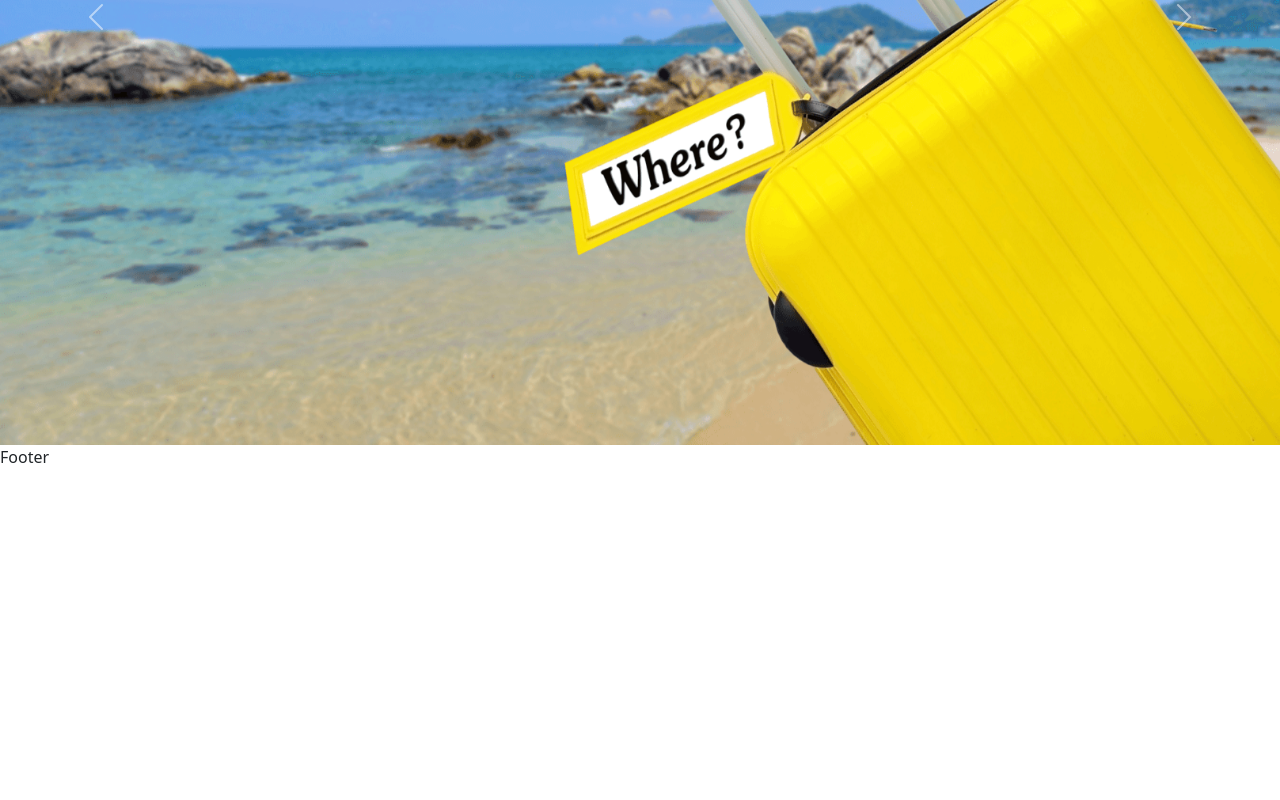
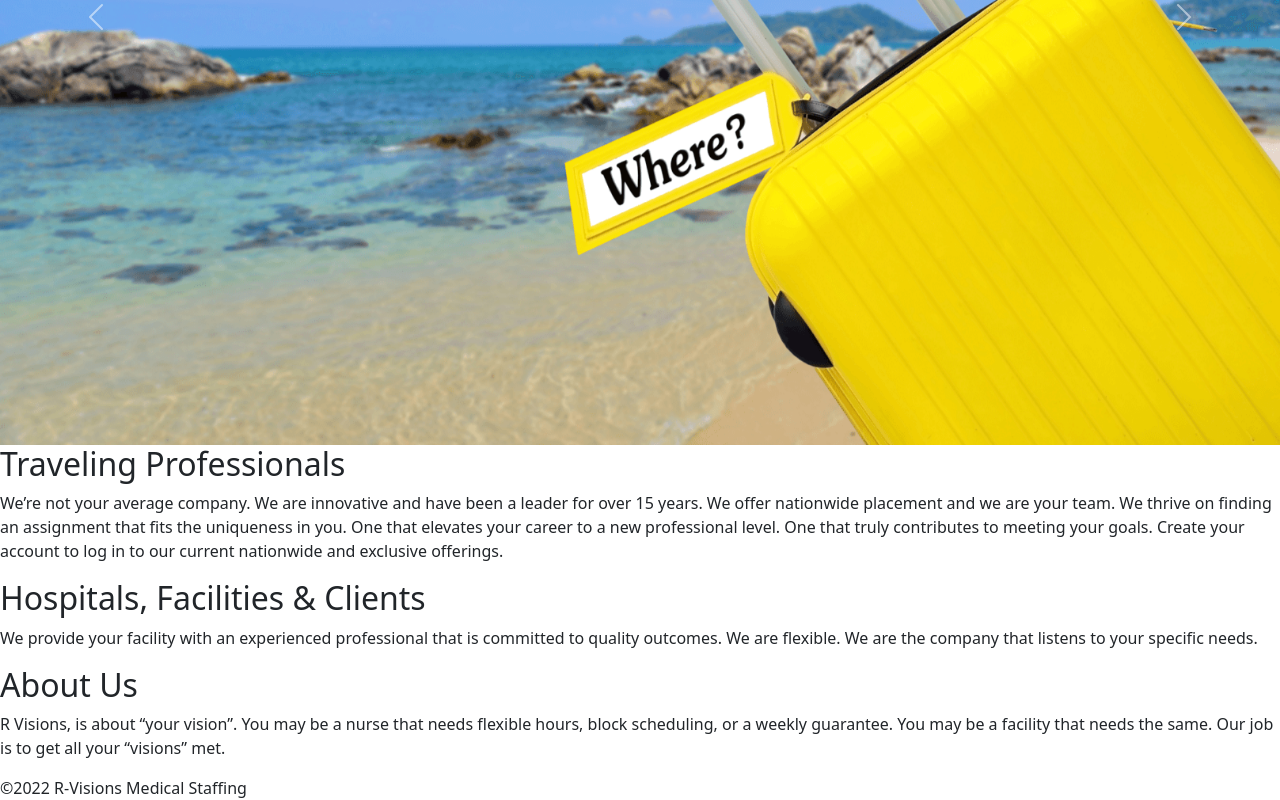
Before and after one commit to villette0/rvisions, a React (Create React App) app: page / in a window 1280 px wide. Shown: the part 496-1296 px from the top of the page. Before the commit the page ends 965 px from the top, so only its background shows below. Built offline with nearby package versions, Linux system fonts and the light colour scheme.

Commit message:
Adding home text

```diff
--- a/src/components/Footer.jsx
+++ b/src/components/Footer.jsx
@@ -2,7 +2,7 @@ import React from 'react'
 
 const Footer = () => {
   return (
-    <div>Footer</div>
+    <div>©2022 R-Visions Medical Staffing</div>
   )
 }
 
--- a/src/pages/Home.jsx
+++ b/src/pages/Home.jsx
@@ -2,6 +2,7 @@ import React from 'react'
 
 const Home = () => {
   return (
+<div>
     <div id="carouselExampleControls" class="carousel slide" data-ride="carousel">
     <div class="carousel-inner">
       <div class="carousel-item active">
@@ -29,6 +30,23 @@ const Home = () => {
       <span class="sr-only"></span>
     </a>
   </div>
+
+<div className="home-travel-section">
+  <h2>Traveling Professionals</h2>
+  <p>We’re not your average company. We are innovative and have been a leader for over 15 years. We offer nationwide placement and we are your team. We thrive on finding an assignment that fits the uniqueness in you. One that elevates your career to a new professional level. One that truly contributes to meeting your goals. Create your account to log in to our current nationwide and exclusive offerings.</p>
+</div>
+
+<div className="home-hospital-section">
+<h2>Hospitals, Facilities & Clients</h2>
+<p>We provide your facility with an experienced professional that is committed to quality outcomes. We are flexible. We are the company that listens to your specific needs.</p>
+</div>
+
+<div className="home-about-section">
+<h2>About Us</h2>
+<p>R Visions, is about “your vision”. You may be a nurse that needs flexible hours, block scheduling, or a weekly guarantee. You may be a facility that needs the same. Our job is to get all your “visions” met.</p>
+</div>
+
+</div>
   )
 }
 
```
